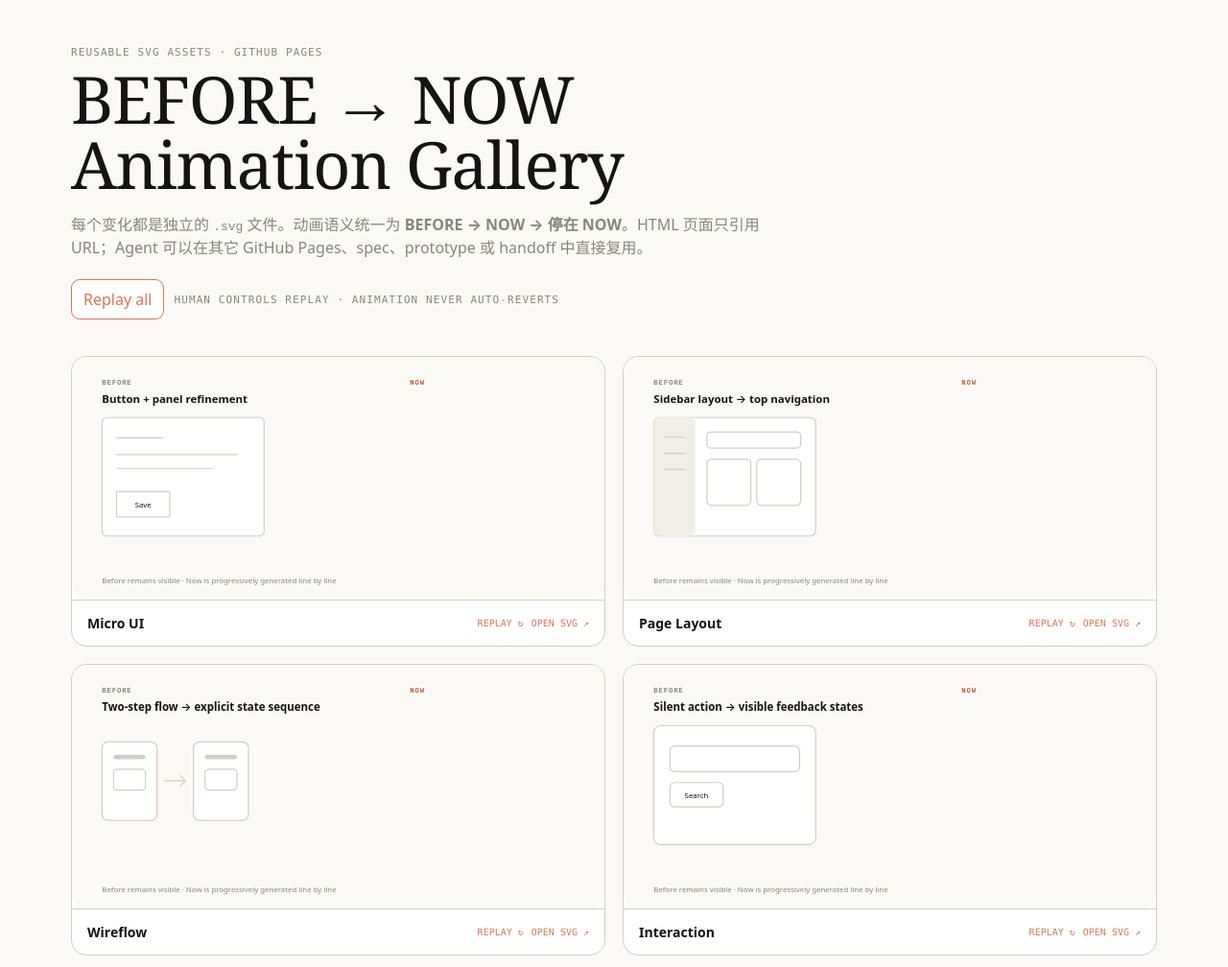
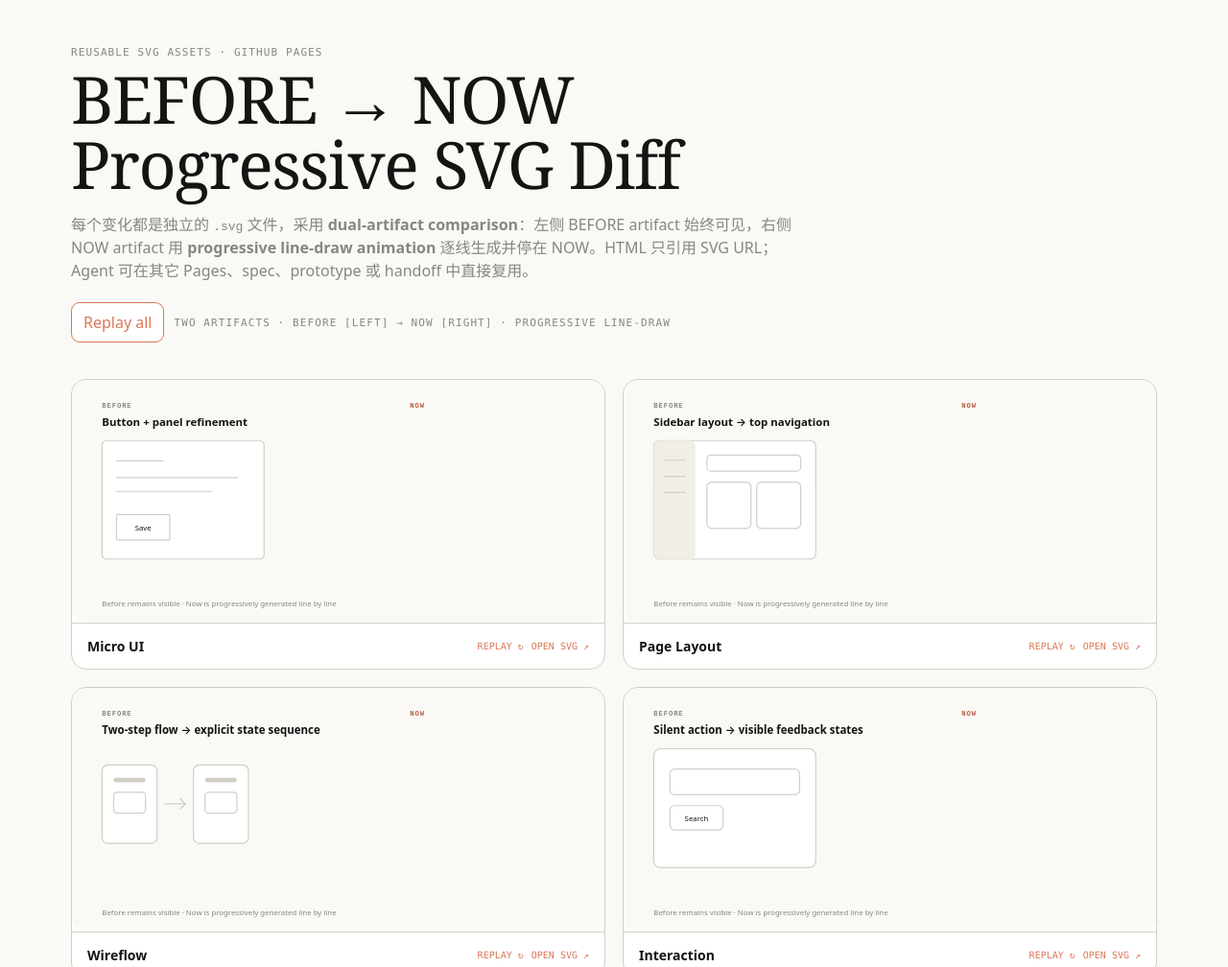
Before and after one commit to liush2yuxjtu/prototype-visual-handoff-guide, a plain HTML site: page animation-gallery.html in a window 1280 px wide. Shown: the top 1008 px of the page at 96% size. Drawn offline with Linux system fonts and the light colour scheme.

Commit message:
Rename gallery to Progressive SVG Diff and document dual-artifact pattern

```diff
--- a/animation-gallery.html
+++ b/animation-gallery.html
@@ -2,7 +2,7 @@
 <html lang="zh-CN">
 <head>
 <meta charset="utf-8"><meta name="viewport" content="width=device-width,initial-scale=1">
-<title>Before → Now SVG Animation Gallery</title>
+<title>Before → Now Progressive SVG Diff Gallery</title>
 <style>
 :root{--bg:#FAF9F5;--paper:#fff;--ink:#141413;--muted:#87867F;--line:#D1CFC5;--clay:#D97757}
 *{box-sizing:border-box}body{margin:0;background:var(--bg);color:var(--ink);font-family:system-ui,-apple-system,"Segoe UI","PingFang SC",sans-serif}
@@ -13,19 +13,19 @@ p{color:var(--muted);max-width:760px}.toolbar{display:flex;gap:10px;flex-wrap:wr
 </style>
 </head><body><main>
 <div class="mono">Reusable SVG assets · GitHub Pages</div>
-<h1>BEFORE → NOW<br>Animation Gallery</h1>
-<p>每个变化都是独立的 <code>.svg</code> 文件。动画语义统一为 <b>BEFORE → NOW → 停在 NOW</b>。HTML 页面只引用 URL；Agent 可以在其它 GitHub Pages、spec、prototype 或 handoff 中直接复用。</p>
-<div class="toolbar"><button class="btn primary" type="button" id="replayAll">Replay all</button><span class="mono" style="align-self:center">Human controls replay · animation never auto-reverts</span></div>
+<h1>BEFORE → NOW<br>Progressive SVG Diff</h1>
+<p>每个变化都是独立的 <code>.svg</code> 文件，采用 <b>dual-artifact comparison</b>：左侧 BEFORE artifact 始终可见，右侧 NOW artifact 用 <b>progressive line-draw animation</b> 逐线生成并停在 NOW。HTML 只引用 SVG URL；Agent 可在其它 Pages、spec、prototype 或 handoff 中直接复用。</p>
+<div class="toolbar"><button class="btn primary" type="button" id="replayAll">Replay all</button><span class="mono" style="align-self:center">TWO ARTIFACTS · BEFORE [LEFT] → NOW [RIGHT] · PROGRESSIVE LINE-DRAW</span></div>
 <div class="grid">
-<article class="card"><img src="assets/micro-ui-before-now.svg" alt="Micro UI BEFORE 到 NOW 动画"><div class="meta"><b>Micro UI</b><div class="actions"><button class="replay" type="button">REPLAY ↻</button><a href="assets/micro-ui-before-now.svg">OPEN SVG ↗</a></div></div></article>
-<article class="card"><img src="assets/layout-before-now.svg" alt="Page Layout BEFORE 到 NOW 动画"><div class="meta"><b>Page Layout</b><div class="actions"><button class="replay" type="button">REPLAY ↻</button><a href="assets/layout-before-now.svg">OPEN SVG ↗</a></div></div></article>
-<article class="card"><img src="assets/wireflow-before-now.svg" alt="Wireflow BEFORE 到 NOW 动画"><div class="meta"><b>Wireflow</b><div class="actions"><button class="replay" type="button">REPLAY ↻</button><a href="assets/wireflow-before-now.svg">OPEN SVG ↗</a></div></div></article>
-<article class="card"><img src="assets/interaction-before-now.svg" alt="Interaction BEFORE 到 NOW 动画"><div class="meta"><b>Interaction</b><div class="actions"><button class="replay" type="button">REPLAY ↻</button><a href="assets/interaction-before-now.svg">OPEN SVG ↗</a></div></div></article>
-<article class="card"><img src="assets/share-before-now.svg" alt="Share / GitHub Pages BEFORE 到 NOW 动画"><div class="meta"><b>Share / GitHub Pages</b><div class="actions"><button class="replay" type="button">REPLAY ↻</button><a href="assets/share-before-now.svg">OPEN SVG ↗</a></div></div></article>
-<article class="card"><img src="assets/runtime-before-now.svg" alt="Runtime / Vercel Preview BEFORE 到 NOW 动画"><div class="meta"><b>Runtime / Vercel Preview</b><div class="actions"><button class="replay" type="button">REPLAY ↻</button><a href="assets/runtime-before-now.svg">OPEN SVG ↗</a></div></div></article>
-<article class="card"><img src="assets/handoff-before-now.svg" alt="Agent Handoff BEFORE 到 NOW 动画"><div class="meta"><b>Agent Handoff</b><div class="actions"><button class="replay" type="button">REPLAY ↻</button><a href="assets/handoff-before-now.svg">OPEN SVG ↗</a></div></div></article>
+<article class="card"><img src="assets/micro-ui-before-now.svg" alt="Micro UI Before → Now Progressive SVG Diff"><div class="meta"><b>Micro UI</b><div class="actions"><button class="replay" type="button">REPLAY ↻</button><a href="assets/micro-ui-before-now.svg">OPEN SVG ↗</a></div></div></article>
+<article class="card"><img src="assets/layout-before-now.svg" alt="Page Layout Before → Now Progressive SVG Diff"><div class="meta"><b>Page Layout</b><div class="actions"><button class="replay" type="button">REPLAY ↻</button><a href="assets/layout-before-now.svg">OPEN SVG ↗</a></div></div></article>
+<article class="card"><img src="assets/wireflow-before-now.svg" alt="Wireflow Before → Now Progressive SVG Diff"><div class="meta"><b>Wireflow</b><div class="actions"><button class="replay" type="button">REPLAY ↻</button><a href="assets/wireflow-before-now.svg">OPEN SVG ↗</a></div></div></article>
+<article class="card"><img src="assets/interaction-before-now.svg" alt="Interaction Before → Now Progressive SVG Diff"><div class="meta"><b>Interaction</b><div class="actions"><button class="replay" type="button">REPLAY ↻</button><a href="assets/interaction-before-now.svg">OPEN SVG ↗</a></div></div></article>
+<article class="card"><img src="assets/share-before-now.svg" alt="Share / GitHub Pages Before → Now Progressive SVG Diff"><div class="meta"><b>Share / GitHub Pages</b><div class="actions"><button class="replay" type="button">REPLAY ↻</button><a href="assets/share-before-now.svg">OPEN SVG ↗</a></div></div></article>
+<article class="card"><img src="assets/runtime-before-now.svg" alt="Runtime / Vercel Preview Before → Now Progressive SVG Diff"><div class="meta"><b>Runtime / Vercel Preview</b><div class="actions"><button class="replay" type="button">REPLAY ↻</button><a href="assets/runtime-before-now.svg">OPEN SVG ↗</a></div></div></article>
+<article class="card"><img src="assets/handoff-before-now.svg" alt="Agent Handoff Before → Now Progressive SVG Diff"><div class="meta"><b>Agent Handoff</b><div class="actions"><button class="replay" type="button">REPLAY ↻</button><a href="assets/handoff-before-now.svg">OPEN SVG ↗</a></div></div></article>
 </div>
-<a class="back" href="./">← 返回 Prototype Delivery Router</a>
+<a class="back" href="./">← 返回 Prototype Delivery Router · Progressive SVG Diff</a>
 <script>
 (function(){
   function replay(img){
```
